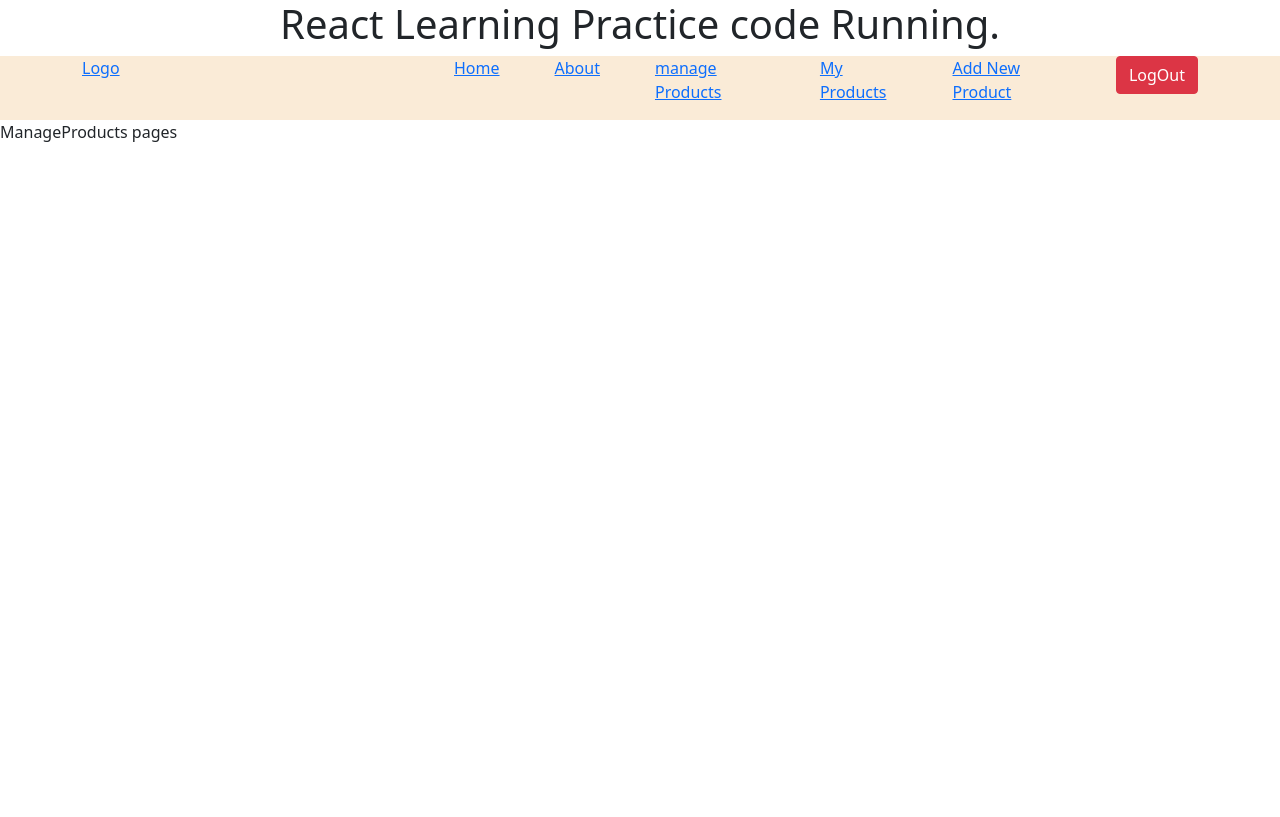
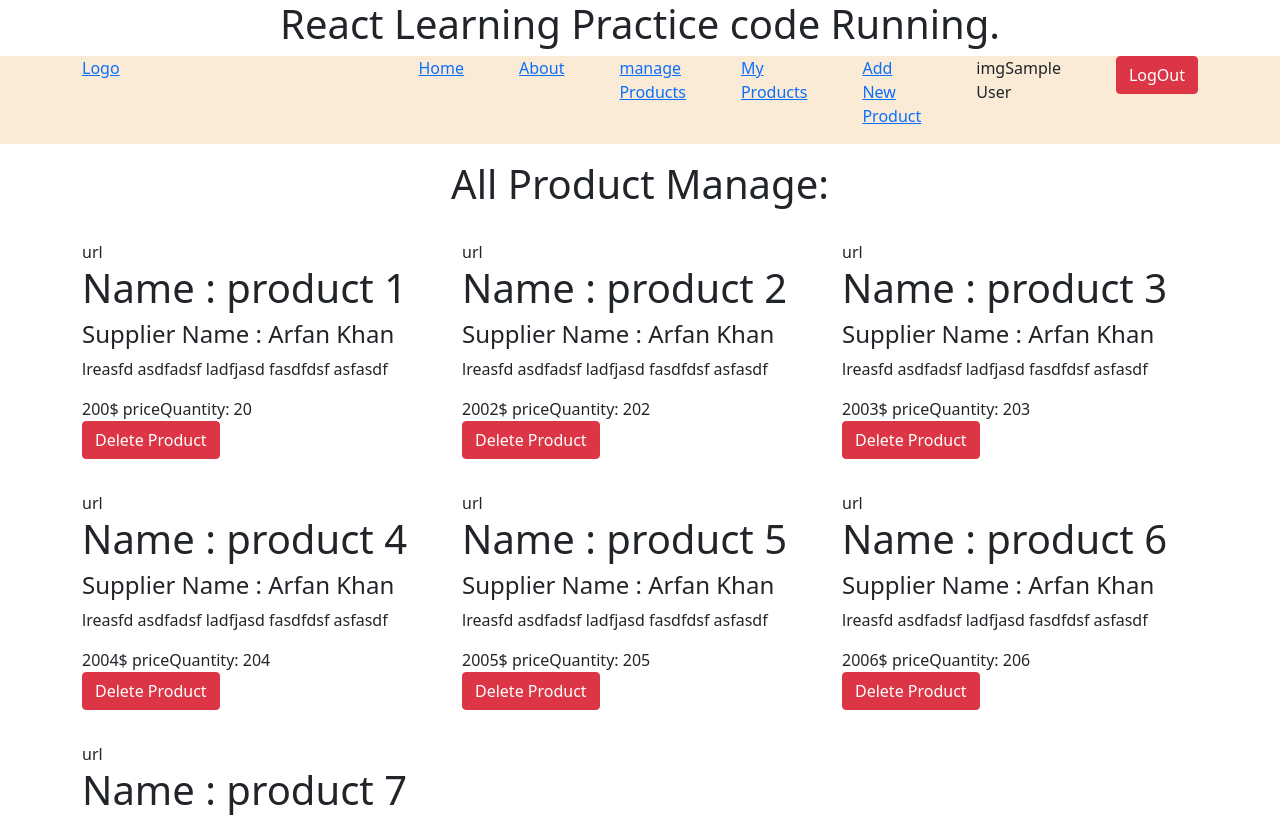
Before and after one commit to khan188993/furniture-warehouse-management-react, a React (Create React App) app: page /manage-products in a window 1280 px wide. Shown: the top 817 px of the page. Built offline with nearby package versions, Linux system fonts and the light colour scheme; no server answers; sample sign-in values are in the browser's storage.

Commit message:
4)routing management done

```diff
--- a/src/App.js
+++ b/src/App.js
@@ -14,6 +14,7 @@ import PrivateRoute from './PrivateRoute/PrivateRoute';
 import Header from './components/Header/Header';
 import { useAuthState } from 'react-firebase-hooks/auth';
 import auth from './Firebase/Firebase.init';
+import UpdateProduct from './pages/UpdateProduct/UpdateProduct';
 const App = () => {
 
   const [user] = useAuthState(auth)
@@ -29,7 +30,7 @@ const App = () => {
         <Route path='/home' element={<Home/>}></Route>
         <Route path='/about' element={<AboutPage/>}></Route>
         <Route path='/inventory/:id' element={<PrivateRoute>
-          <h1>Manage Single Product</h1>
+          <UpdateProduct/>
         </PrivateRoute>}></Route>
         <Route path='/manage-products' element={<PrivateRoute>
           <ManageProducts/>
--- a/src/components/Header/Header.js
+++ b/src/components/Header/Header.js
@@ -48,6 +48,10 @@ const Header = () => {
                     <NavLink to="/add-new-product">Add New Product</NavLink>
                   </li>
                   <li>
+                      <span>img</span>
+                      <span>{user.displayName}</span>
+                  </li>
+                  <li>
                       <button className='btn btn-danger' onClick={()=>handleLogOut()}>LogOut</button>
                   </li>
                           </>
--- a/src/components/SingleProduct/SingleProduct.js
+++ b/src/components/SingleProduct/SingleProduct.js
@@ -1,25 +1,45 @@
 import React from "react";
-import { useNavigate } from "react-router-dom";
+import { useLocation, useNavigate } from "react-router-dom";
 
-const SingleProduct = () => {
+const SingleProduct = ({product}) => {
+    const path = useLocation().pathname;
+    const {_id,name,price,desc,imgUrl,supplier_name,quantity,sold} = product;
+
     const navigate = useNavigate()
+
+    const handleDeleteProduct = (id)=>{
+        console.log(id);
+        //this will delete the product by fetch delete method ,
+    }
+
     return (
-        <div className="col-lg-4 col-md-6 col-12">
+        <div className="col-lg-4 col-md-6 col-12 my-3">
             <div className="single-product-manage">
-                <div className="img">Img</div>
+                <div className="img">{imgUrl}</div>
                 <div className="content">
-                    <h1>Name : Product 1</h1>
-                    <h4>Supplier Name : Arfan Khan</h4>
-                    <p>Lorem ipsum dolor sit amet.</p>
-                    <span>1000$ price</span>
-                    <span>Quantity: 30</span>
+                    <h1>Name : {name}</h1>
+                    <h4>Supplier Name : {supplier_name}</h4>
+                    <p>{desc}</p>
+                    <span>{price}$ price</span>
+                    <span>Quantity: {quantity}</span>
                     <br></br>
-                    <button
+                    {
+                        path.includes('manage-products') ? (
+                            <button onClick={()=>handleDeleteProduct(_id)} className="btn btn-danger">
+                                Delete Product
+                            </button>
+                        ):
+                        (
+                            <button
                         className="btn btn-danger"
-                        onClick={() => navigate("/inventory/1")}
+                        onClick={() => navigate(`/inventory/${_id}`)}
                     >
                         Update Product
                     </button>
+                        )
+                    }
+
+
                 </div>
             </div>
         </div>
--- /dev/null
+++ b/src/fake.js
@@ -0,0 +1,74 @@
+const productsData = [
+    {
+        _id:1,
+        name:"product 1",
+        desc:'lreasfd asdfadsf ladfjasd fasdfdsf asfasdf',
+        imgUrl:'url',
+        supplier_name:'Arfan Khan',
+        quantity:20,
+        price:200,
+        sold:5,
+    },
+    {
+        _id:2,
+        name:"product 2",
+        desc:'lreasfd asdfadsf ladfjasd fasdfdsf asfasdf',
+        imgUrl:'url',
+        supplier_name:'Arfan Khan',
+        quantity:202,
+        price:2002,
+        sold:52,
+    },
+    {
+        _id:3,
+        name:"product 3",
+        desc:'lreasfd asdfadsf ladfjasd fasdfdsf asfasdf',
+        imgUrl:'url',
+        supplier_name:'Arfan Khan',
+        quantity:203,
+        price:2003,
+        sold:53,
+    },
+    {
+        _id:4,
+        name:"product 4",
+        desc:'lreasfd asdfadsf ladfjasd fasdfdsf asfasdf',
+        imgUrl:'url',
+        supplier_name:'Arfan Khan',
+        quantity:204,
+        price:2004,
+        sold:54,
+    },
+    {
+        _id:5,
+        name:"product 5",
+        desc:'lreasfd asdfadsf ladfjasd fasdfdsf asfasdf',
+        imgUrl:'url',
+        supplier_name:'Arfan Khan',
+        quantity:205,
+        price:2005,
+        sold:55,
+    },
+    {
+        _id:6,
+        name:"product 6",
+        desc:'lreasfd asdfadsf ladfjasd fasdfdsf asfasdf',
+        imgUrl:'url',
+        supplier_name:'Arfan Khan',
+        quantity:206,
+        price:2006,
+        sold:56,
+    },
+    {
+        _id:7,
+        name:"product 7",
+        desc:'lreasfd asdfadsf ladfjasd fasdfdsf asfasdf',
+        imgUrl:'url',
+        supplier_name:'Arfan Khan',
+        quantity:207,
+        price:2007,
+        sold:57,
+    },
+]
+
+export default productsData;
--- a/src/pages/AddProduct/AddProduct.js
+++ b/src/pages/AddProduct/AddProduct.js
@@ -1,9 +1,21 @@
 import React from 'react'
 
 const AddProduct = () => {
+    // const {_id,name,price,desc,imgUrl,supplier_name,quantity,sold} = product;
+    /*
+    sold value initial 0, quantity input submit will get
+
+    */
     return (
-        <div>
-            <h1>Add Product</h1>
+        <div className='w-50 mx-auto'>
+            <h1 className='text-center my-4'>Add Product</h1>
+            <div className="form">
+                <form action="" onSubmit={handleAddProduct}>
+                    product name: <input type="text" name='product_name' placeholder='product_name' /><br></br>
+                    price : <input type="text" placeholder='price' name='price' /><br></br>
+                    desc : <input type="text" placeholder='desc' name='desc' />
+                </form>
+            </div>
         </div>
     )
 }
--- a/src/pages/Home/Home.js
+++ b/src/pages/Home/Home.js
@@ -1,4 +1,5 @@
 import React from 'react'
+import productsData from '../../fake'
 import Banner from '../../components/Banner/Banner'
 import SingleProduct from '../../components/SingleProduct/SingleProduct'
 import Footer from '../../components/Footer/Footer'
@@ -16,9 +17,10 @@ const Home = () => {
                 <div className="container">
                 <SectionTitle secTitle="Inventories" secDesc="Inventories Descriptions"/>
                     <div className="row">
-                        <SingleProduct/>
-                        <SingleProduct/>
-                        <SingleProduct/>
+                        {
+                            productsData.map((product)=><SingleProduct key={product._id} product={product}/>)
+                        }
+                        <div className='text-center'><button className='btn btn-success' onClick={()=>navigate('/manage-products')}>Manage All Products</button></div>
                     </div>
                 </div>
             </section>
--- a/src/pages/ManageProducts/ManageProducts.js
+++ b/src/pages/ManageProducts/ManageProducts.js
@@ -1,10 +1,24 @@
 import React from 'react'
+import { useNavigate } from 'react-router-dom'
+import SingleProduct from '../../components/SingleProduct/SingleProduct'
+import productsData from '../../fake'
 
 const ManageProducts = () => {
+    const navigate = useNavigate()
     return (
-        <div>
-            ManageProducts pages
-        </div>
+        <section className='manage-products'>
+            <h1 className='text-center my-3'>All Product Manage:</h1>
+            <div className="container">
+                <div className="row">
+                    {
+                        productsData.map((product=><SingleProduct key={product._id} product={product}/>))
+                    }
+                    <div className="text-center">
+                        <button onClick={()=>navigate('/add-new-product')}>Add new Items</button>
+                    </div>
+                </div>
+            </div>
+        </section>
     )
 }
 
--- /dev/null
+++ b/src/pages/UpdateProduct/UpdateProduct.js
@@ -0,0 +1,38 @@
+import React from 'react'
+import { useNavigate, useParams } from 'react-router-dom';
+
+const UpdateProduct = () => {
+    const navigate = useNavigate()
+    //this will find by database,
+    const {id} = useParams();
+
+    //delivered api will be here,
+    const Delivered = ()=>{
+        console.log('delivered');
+        //update krbo delivered e click krle quantity ekta decre and sold ekta incre,
+    }
+
+    const handleRestockItems = (e)=>{
+        e.preventDefault();
+        const quantity = e.target.quantity.value;
+        console.log(quantity);
+        /* if quantity number greater than 0 or not undefined then update backend again, */
+
+    }
+
+    return (
+        <div className='text-center'>
+            <h1>Update Product id: {id}</h1>
+            <button onClick={Delivered}>Delivered</button>
+            <button className='btn' onClick={()=>navigate('/manage-products')}>Manage Products</button>
+            <div className="form w-50 ml-auto">
+                <form action="" onSubmit={handleRestockItems}>
+                    Number: <input type="number" name='quantity' placeholder='restock items' /><br></br>
+                    <input type="submit" value='submit' />
+                </form>
+            </div>
+        </div>
+    )
+}
+
+export default UpdateProduct
```
